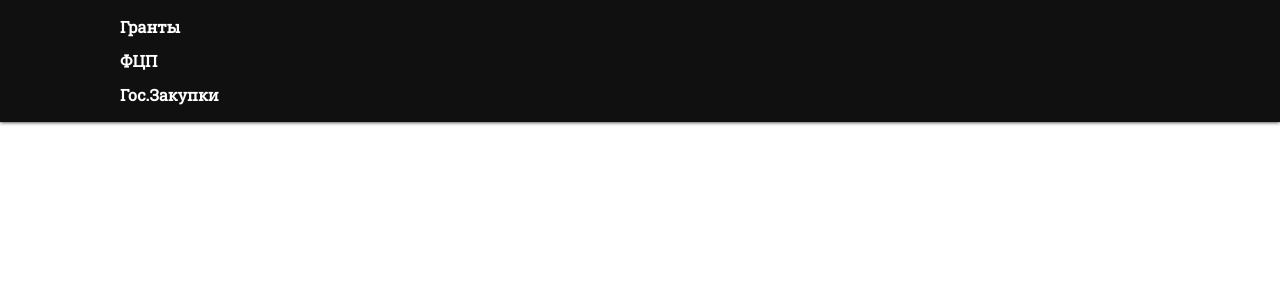
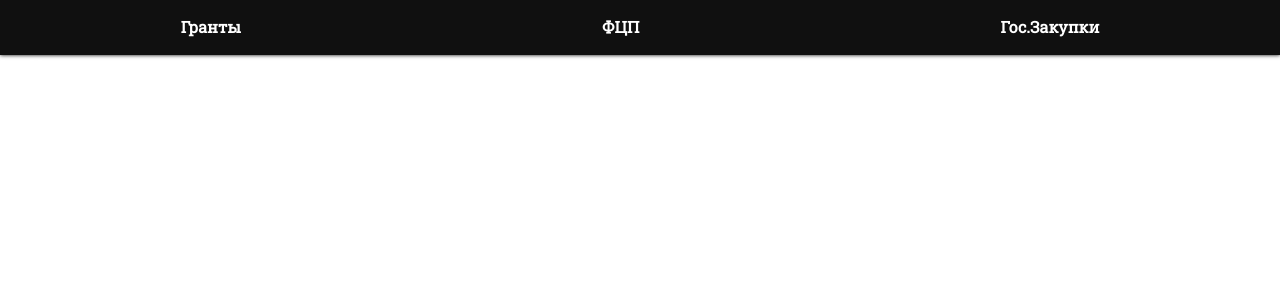
Before and after one commit to iliskhan/Grasa_Grants, a Django app: page / in a window 1280 px wide. Shown: the top 300 px of the page. Run offline with Django 3.2, Linux system fonts and the light colour scheme; some libraries are stand-ins or nearby versions.

Commit message:
change css

```diff
--- a/grasagrant/main/static/css/styles.css
+++ b/grasagrant/main/static/css/styles.css
@@ -15,28 +15,25 @@ body {
 }
 
 .clear-link {
-  color: inherit;
-  text-decoration: none;
+  color: inherit !important;
+  text-decoration: none !important;
 }
 
 img {
   display: inline-block;
 }
 
-.navbar {
+.mnavbar {
   background-color: #101010;
-  padding: 1rem 10rem;
+  padding: 1rem 0rem;
   box-shadow: 0 0 4px black;
   font-weight: bold;
   display: flex;
-  position: fixed;
-  top: 0;
-  width: 100%;
   flex-wrap: nowrap;
-  justify-content: space-between;
+  justify-content: space-around;
 }
 
-.logo {
+.mlogo {
   margin: 0;
   display: none;
   font-size: 36px;
@@ -44,22 +41,24 @@ img {
   cursor: pointer;
 }
 
-.navbar-items {
+.mnavbar-items {
   padding: 0;
   margin: 0;
-
+  width: 100%;
+  display: flex;
+  justify-content: space-around;
 }
 
-.navbar-items li {
+.mnavbar-items li {
   padding: 5px 20px;
-  display: block;
-  /* border-radius: 5rem; */
   transition: all 0.1s linear 0s;
+  list-style: none;
+  border-bottom: 1px solid #101010;
 }
 
-.navbar-items li:hover,
-.navbar-items li:active {
+.mnavbar-items li:hover,
+.mnavbar-items li:active {
   box-shadow: 0 0 2px rgba(0, 0, 0, 0.4);
-  border-bottom: 4px solid white;
+  border-bottom: 1px solid white;
   cursor: pointer;
 }
--- a/grasagrant/main/templates/layout.html
+++ b/grasagrant/main/templates/layout.html
@@ -16,15 +16,16 @@
   </head>
   <body>
     <header>
-      <nav class="navbar">
-        <p class="logo">grassagrant</p>
-        <ul class="navbar-items">
+      <nav class="mnavbar">
+        <p class="mlogo">grassagrant</p>
+        <ul class="mnavbar-items">
           <li><a class="clear-link" href="index.html">Гранты</a></li>
           <li><a class="clear-link" href="ahtml.html">ФЦП</a></li>
           <li><a class="clear-link" href="acss.html">Гос.Закупки</a></li>
         </ul>
       </nav>
-      {% block content %}
-      {% endblock %}
+    </header>
+    {% block content %}
+    {% endblock %}
   </body>
 </html>
```
